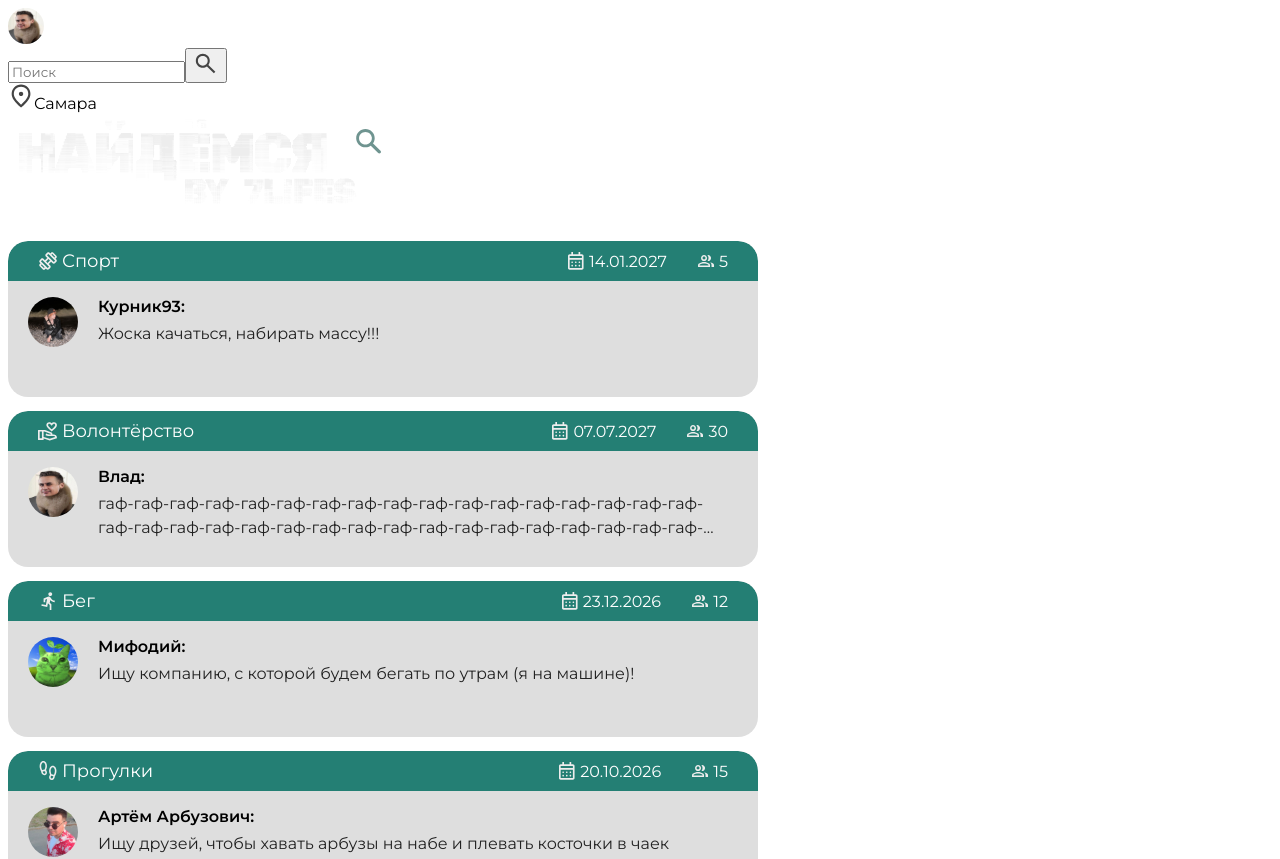
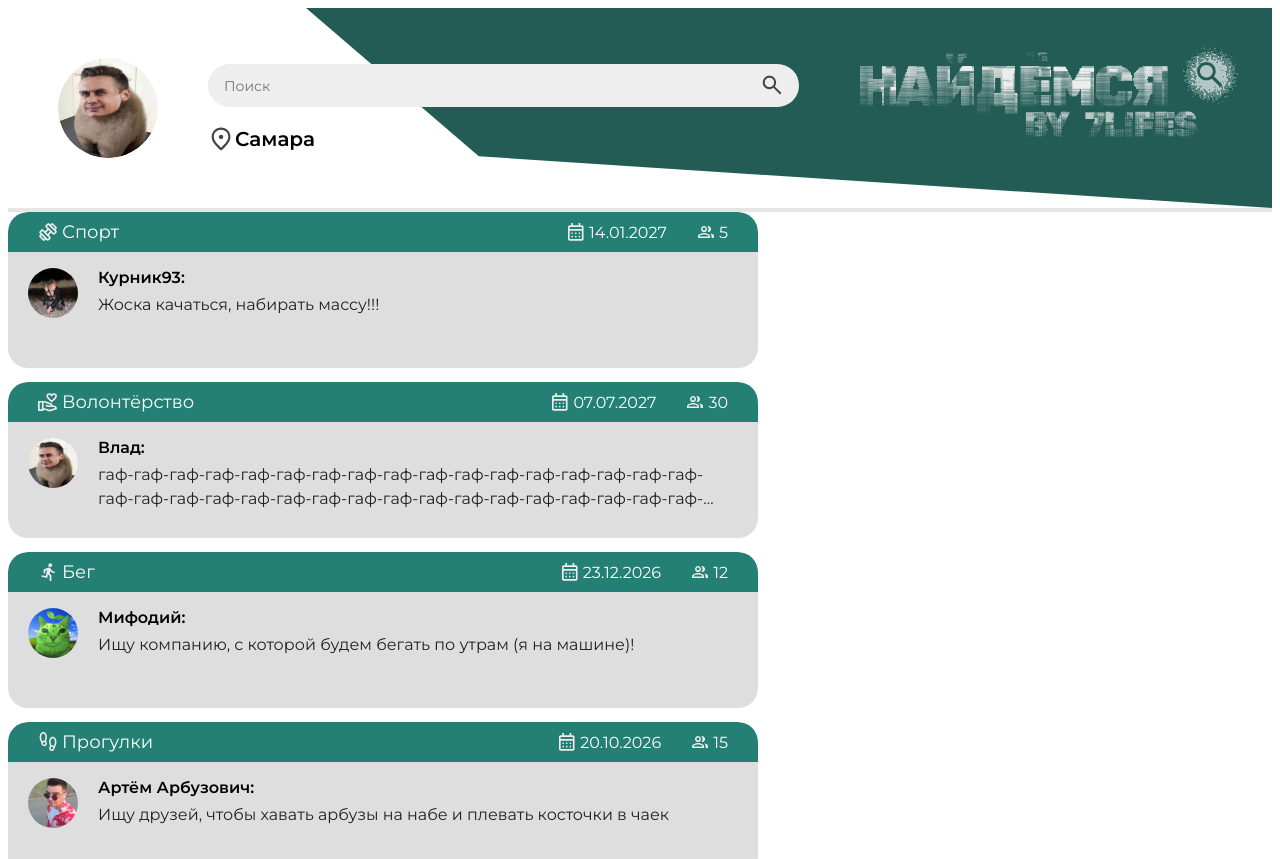
Before and after one commit to alwaysfirst23/Friend_finder, a React (Vite) app in the folder demo/frontend/: page / in a window 1280 px wide. Shown: the top 859 px of the page. Built offline with nearby package versions, Linux system fonts and the light colour scheme.

Commit message:
feat: создала стили для шапки профиля

```diff
--- a/demo/frontend/src/components/MainHeader.css
+++ b/demo/frontend/src/components/MainHeader.css
@@ -0,0 +1,73 @@
+.main-header {
+    display: flex;
+    align-items: center;
+    gap: 50px;
+    padding: 38px 50px;
+    border-bottom: 4px solid #e6e6e6;
+
+    position: relative;
+    background-image: url(../assets/images/back-shape.svg);
+    background-repeat: no-repeat;
+    background-position: right center;
+    /*background-size: cover;*/
+    background-size: contain;
+}
+
+.main-avatar {
+    width: 100px;
+    height: 100px;
+    border-radius: 50%;
+}
+
+.header-center {
+    display: flex;
+    flex-direction: column;
+    gap: 19px;
+}
+
+.search {
+    box-sizing: border-box;
+    display: flex;
+    align-items: center;
+    width: 591px;
+    height: 43px;
+    padding: 0 14px;
+    background: #eeeeee;
+    border-radius: 40px;
+}
+
+.search__input {
+    flex: 1;
+    border: none;
+    outline: none;
+    background: transparent;
+    font-family: inherit;
+    font-size: 14px;
+}
+
+.search__button {
+    display: flex;
+    padding: 0;
+    border: none;
+    background: transparent;
+    cursor: pointer;
+}
+
+.search__button img {
+    height: 25px;
+    width: 25px;
+}
+
+.location {
+    display: flex;
+    align-items: center;
+    gap: 1px;
+    font-size: 20px;
+    font-weight: 600;
+}
+
+.logo {
+    margin-left: auto;
+    height: 124px;
+    width: 389px;
+}
```
